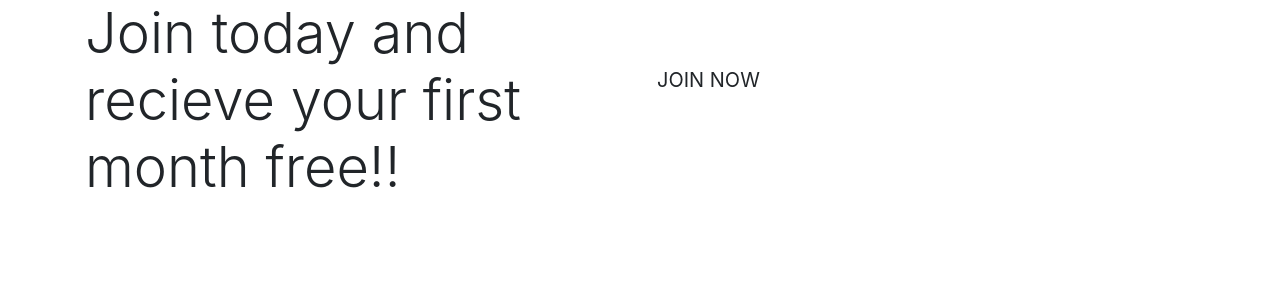
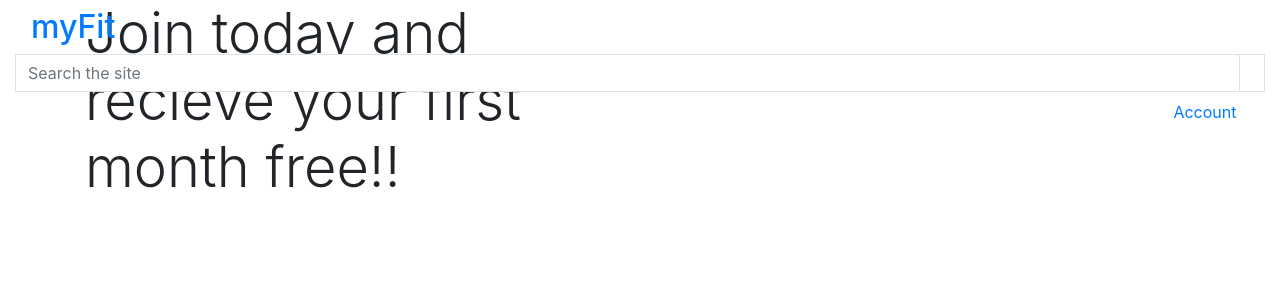
Before and after one commit to Pysched/MS4-myFit-DM, a Django app: page / in a window 1280 px wide. Shown: the top 300 px of the page. Run offline with Django 3.2, Linux system fonts and the light colour scheme; some libraries are stand-ins or nearby versions.

Commit message:
Added main page header

```diff
--- a/templates/base.html
+++ b/templates/base.html
@@ -35,7 +35,43 @@
     <title>myFit {% block extra_title %}{% endblock %}</title>
   </head>
   <body>
-    <header class="container-fluid fixed-top"></header>
+    <header class="container-fluid fixed-top">
+        <div class="row">
+            <div class="col-12 col-4 my-auto py-1 py-lg-0 text-center text-lg-left">
+                <a href="{% url 'home' %}" class="nav-link main-logo-link">
+                    <h2 class="logo-font text-black my-0">
+                    myFit
+                    </h2>
+                </a>
+            </div>
+            <div class="col-12 col-4 my-auto py-1 py-lg-0">
+                <form method="GET" action="">
+                    <div class="input-group w-100">
+                        <input class="form-control border border-black rounded-0" type="text" name="q" placeholder="Search the site">
+                        <div class="input-group-append">
+                            <button class="form-control btn btn-black border border-black rounded-0" type="submit">
+                                <span class="icon">
+                                    <i class="fas fa-search"></i>
+                                </span>
+                            </button>
+                        </div>
+                    </div>
+                </form>
+            </div>
+            <div class="col-12 col-4 my-auto py-1 py-lg-0">
+                <ul class="list-inline list-unstyled text-center text-lg-right my-0">
+                    <li class="list-inline-item dropdown">
+                        <a href="#" class="text-black nav-link" id="user-options" data-toggle="dropdown" aria-haspopup="true" aria-expanded="false">
+                        <div class="text-center">
+                            <div><i class="fas fa-user fa-lg"></i></div>
+                            <p class="my-0">Account</p>
+                        </div></a>
+                    </li>
+                    <li class="list-inline-item"></li>
+                </ul>
+            </div>
+        </div>
+    </header>
 
     {% if messages %}
     <div class="message-container"></div>
```
